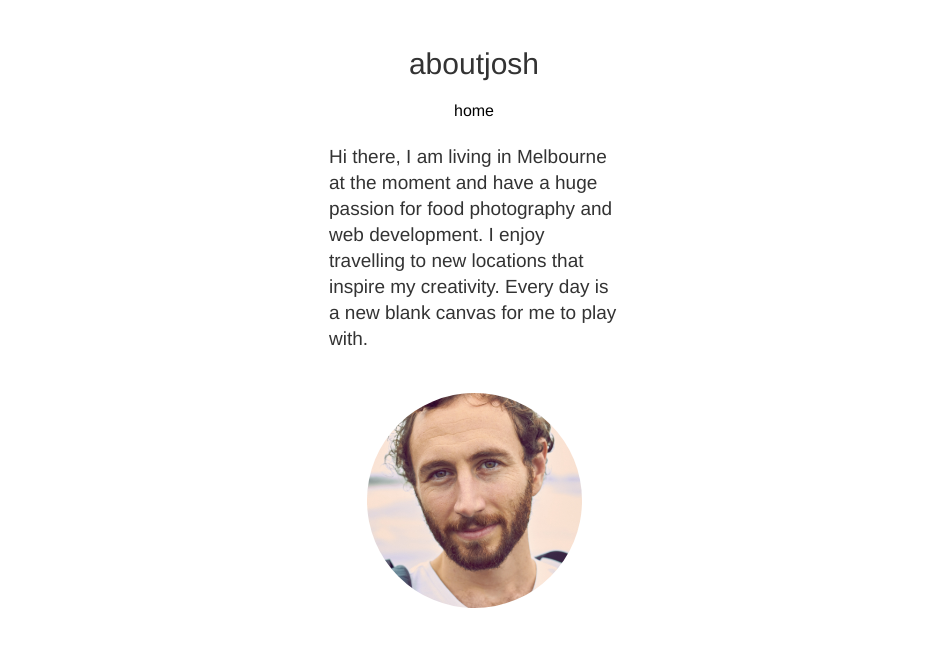
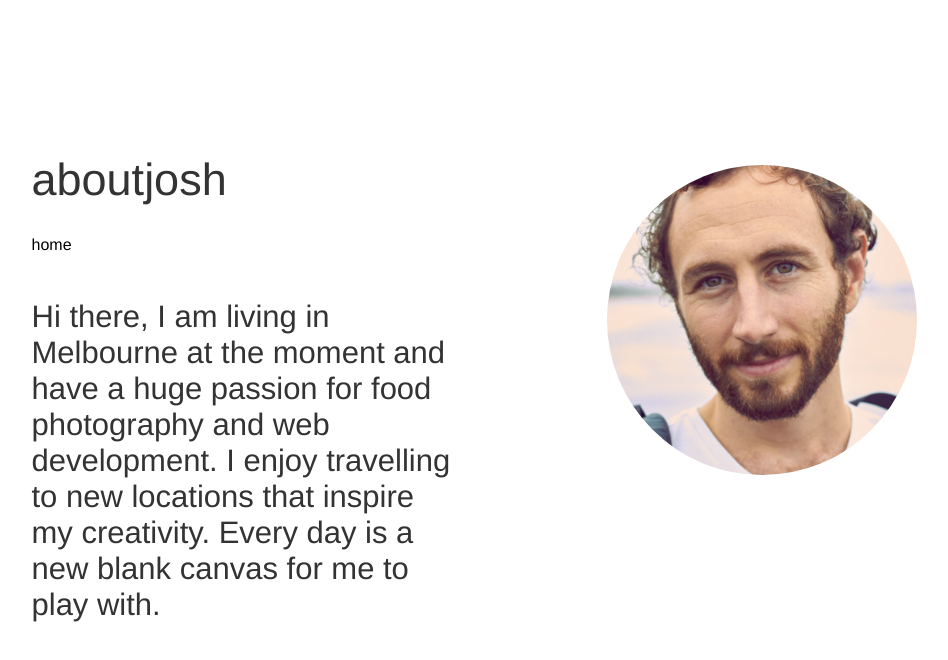
Before and after one commit to joshbailey0/portfolio_josh, a website: page docs/about.html in a window 1536 px wide. Shown: the whole page, without its empty margins (294-1242 px from the left). Drawn offline with Linux system fonts and the light colour scheme.

Commit message:
Finished About pages
100% complete

```diff
--- a/docs/assets/styles/modules/_about.css
+++ b/docs/assets/styles/modules/_about.css
@@ -2,6 +2,20 @@
     display: grid;
     grid-template-columns: 1fr 290px 1fr;
     grid-template-rows: 125px 230px 1fr;
+}
+
+@media screen and (min-width:768px) {
+    .about {
+        grid-template-columns: 1fr 581px 1fr;
+        grid-template-rows: 219px 383px 1fr;
+    }
+}
+
+@media screen and (min-width:1366px) {
+    .about {
+        grid-template-columns: 1fr 427px 458px 1fr;
+        grid-template-rows: 268px 1fr;
+    }
 }
 
 .about_nav {
@@ -9,6 +23,15 @@
     grid-column: 2 / 3;
     margin: 27px auto 0 auto;
     text-align: center;
+}
+
+@media screen and (min-width:1366px) {
+    .about_nav {
+    grid-row: 1 / 2;
+    grid-column: 2 / 3;
+    margin: 124px 0;
+    text-align: left;
+    }
 }
 
 .about_nav h1 {
@@ -22,6 +45,12 @@
         }
 }
 
+@media screen and (min-width:768px) {
+    .about_nav h1 {
+        font-size: 45px;
+    }
+}
+
 .about_text-content {
     grid-row: 2 / 3;
     grid-column: 2 / 3;
@@ -31,11 +60,35 @@
     color: #333;
 }
 
+@media screen and (min-width:768px) {
+    .about_text-content {
+        font-size: 31px;
+        line-height: 36px;
+        font-weight: 200;
+        text-align: justify;
+    }
+}
+
+@media screen and (min-width:1366px) {
+    .about_text-content {
+        text-align: left;
+    }
+}
+
 .about_images {
     grid-column: 2 / 3;
     grid-row: 3 / 4;
     text-align: center;
     margin-top: 38px;
+}
+
+@media screen and (min-width:1366px) {
+    .about_images {
+        grid-column: 3 / 4;
+        grid-row: 1 / 3;
+        justify-self: end;
+        margin-top: 165px;
+    }
 }
 
 .about_images img {
@@ -44,3 +97,10 @@
     width: 215px;
     height: 215px;
 }
+
+@media screen and (min-width:768px) {
+    .about_images img {
+        width: 310px;
+        height: 310px;
+    }
+}
--- a/docs/temp/styles/app.css
+++ b/docs/temp/styles/app.css
@@ -753,11 +753,34 @@ figure {
     grid-template-rows: 125px 230px 1fr;
 }
 
+@media screen and (min-width:768px) {
+    .about {
+        grid-template-columns: 1fr 581px 1fr;
+        grid-template-rows: 219px 383px 1fr;
+    }
+}
+
+@media screen and (min-width:1366px) {
+    .about {
+        grid-template-columns: 1fr 427px 458px 1fr;
+        grid-template-rows: 268px 1fr;
+    }
+}
+
 .about_nav {
     grid-row: 1 / 2;
     grid-column: 2 / 3;
     margin: 27px auto 0 auto;
     text-align: center;
+}
+
+@media screen and (min-width:1366px) {
+    .about_nav {
+    grid-row: 1 / 2;
+    grid-column: 2 / 3;
+    margin: 124px 0;
+    text-align: left;
+    }
 }
 
 .about_nav h1 {
@@ -771,6 +794,12 @@ figure {
             font-weight: 500;
         }
 
+@media screen and (min-width:768px) {
+    .about_nav h1 {
+        font-size: 45px;
+    }
+}
+
 .about_text-content {
     grid-row: 2 / 3;
     grid-column: 2 / 3;
@@ -780,11 +809,35 @@ figure {
     color: #333;
 }
 
+@media screen and (min-width:768px) {
+    .about_text-content {
+        font-size: 31px;
+        line-height: 36px;
+        font-weight: 200;
+        text-align: justify;
+    }
+}
+
+@media screen and (min-width:1366px) {
+    .about_text-content {
+        text-align: left;
+    }
+}
+
 .about_images {
     grid-column: 2 / 3;
     grid-row: 3 / 4;
     text-align: center;
     margin-top: 38px;
+}
+
+@media screen and (min-width:1366px) {
+    .about_images {
+        grid-column: 3 / 4;
+        grid-row: 1 / 3;
+        justify-self: end;
+        margin-top: 165px;
+    }
 }
 
 .about_images img {
@@ -794,3 +847,10 @@ figure {
     width: 215px;
     height: 215px;
 }
+
+@media screen and (min-width:768px) {
+    .about_images img {
+        width: 310px;
+        height: 310px;
+    }
+}
```
